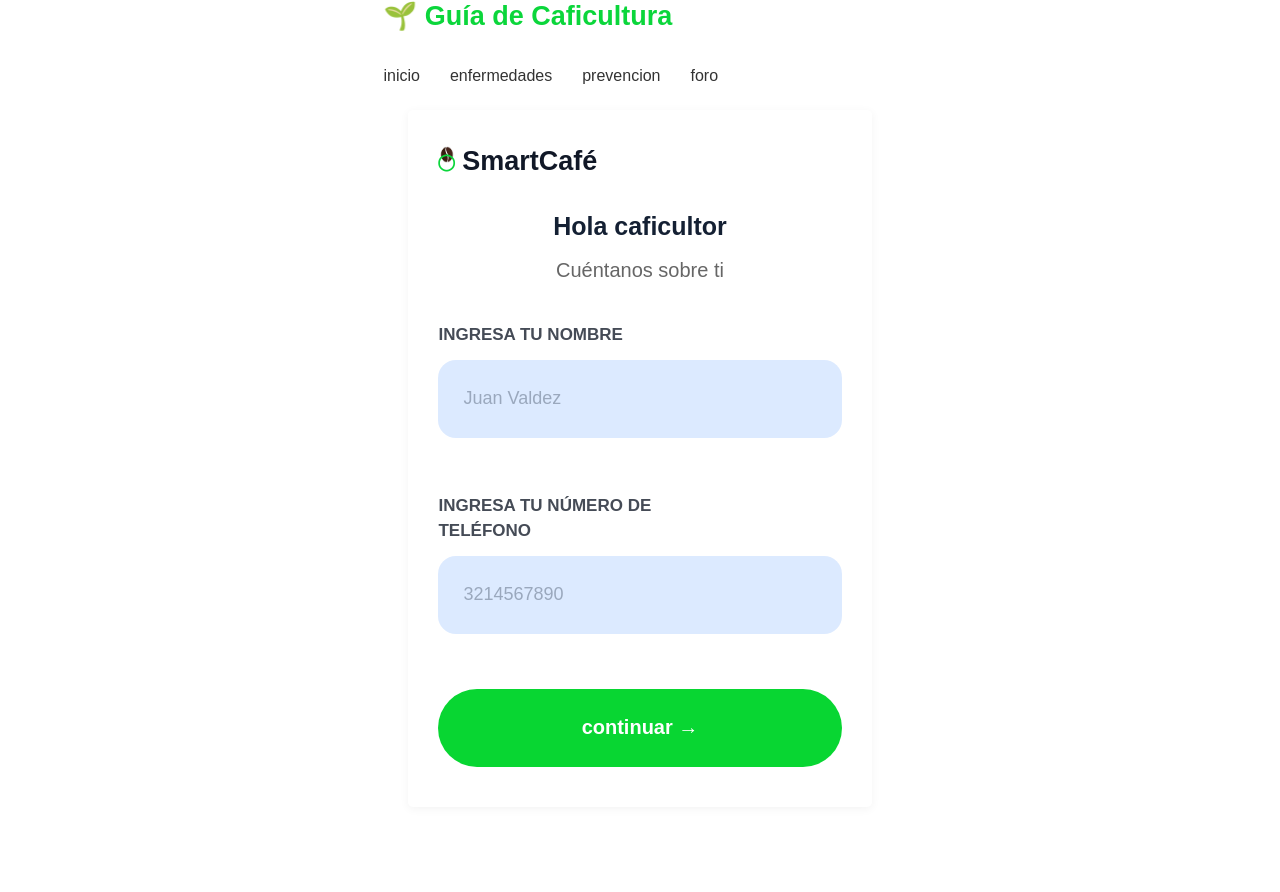
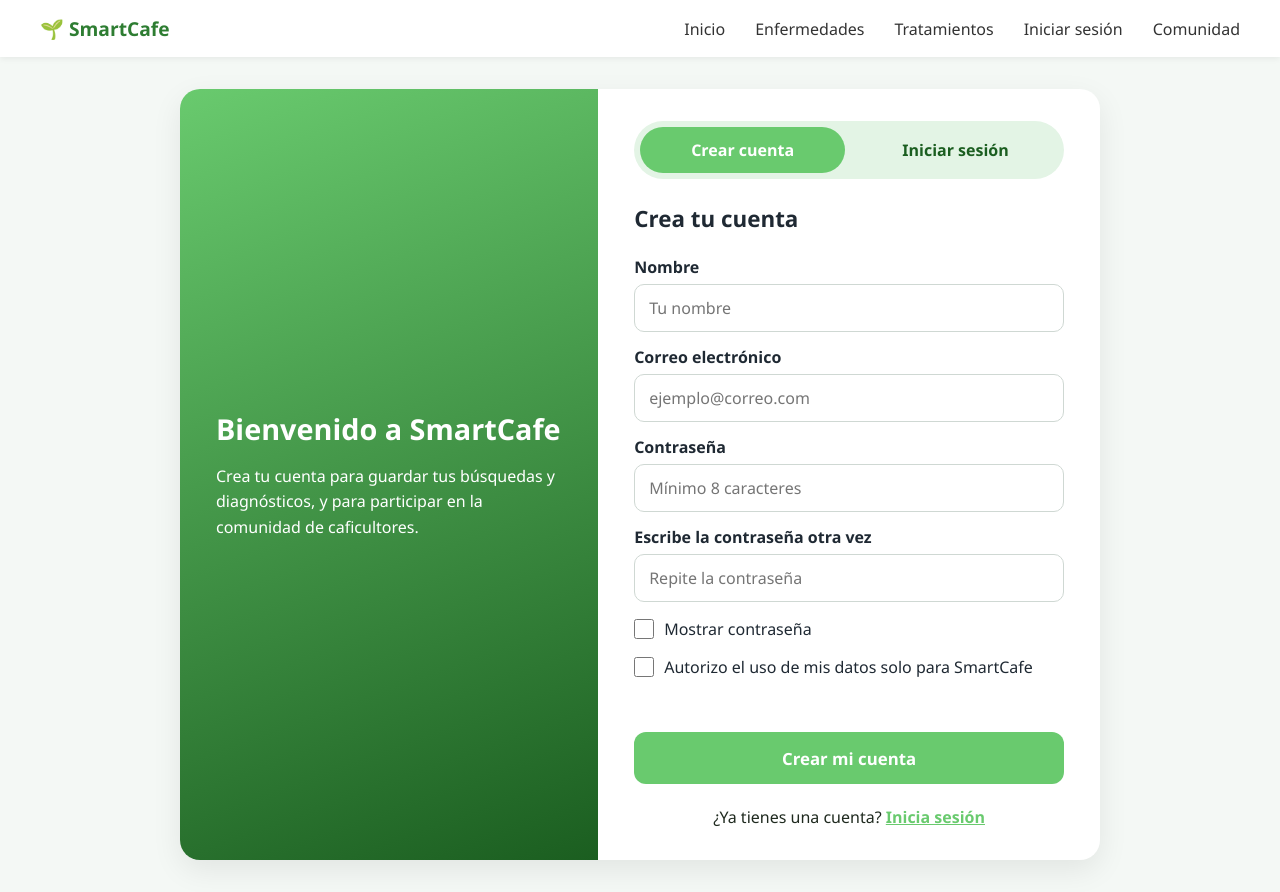
Before and after one commit to lilyromero015-sys/proyecto_frontend, a Flask app: page /login in a window 1280 px wide. Before the commit the page ends 767 px from the top, so only its background shows below. Run offline with Flask 3, Linux system fonts and the light colour scheme.

Commit message:
cambios mejorados

```diff
--- a/app.py
+++ b/app.py
@@ -1,5 +1,18 @@
-from flask import Flask, render_template
+import os
+import re
+
+from dotenv import load_dotenv
+from flask import Flask, jsonify, render_template, request
+from flask_sqlalchemy import SQLAlchemy
+
+load_dotenv()
+
 app = Flask(__name__)
+app.config["SQLALCHEMY_DATABASE_URI"] = os.getenv("DATABASE_URL")
+app.config["SQLALCHEMY_TRACK_MODIFICATIONS"] = False
+
+db = SQLAlchemy(app)
+
 
 @app.route('/')
 def index():
@@ -24,18 +37,58 @@ def tratamientos():
 
 
 
+class PlagaEnfermedad(db.Model):
+    __tablename__ = "plagas_enfermedades"
+
+    id_plaga = db.Column(db.Integer, primary_key=True)
+    nombre = db.Column(db.String(100), nullable=False)
+    nombre_cientifico = db.Column(db.String(150))
+    tipo = db.Column(db.String(20), nullable=False)
+    descripcion = db.Column(db.Text, nullable=False)
+    imagen_url = db.Column(db.String(255))
+
+    def to_dict(self):
+        return {
+            "nombre": self.nombre,
+            "nombre_cientifico": self.nombre_cientifico,
+            "tipo": self.tipo,
+            "descripcion": self.descripcion,
+            "imagen_url": self.imagen_url,
+        }
 
 
+# Solo letras (con tildes y ñ) y espacios
+PATRON_BUSQUEDA = re.compile(r"^[A-Za-zÁÉÍÓÚáéíóúÑñÜü ]+$")
 
 
+@app.route("/api/salud")
+def salud():
+    db.session.execute(db.text("SELECT 1"))
+    return jsonify({"mensaje": "Conexión con la base de datos correcta"})
 
 
+@app.route("/api/plagas/buscar")
+def buscar_plaga():
+    texto = request.args.get("q", "").strip()
 
+    # RF-01: validar el campo de búsqueda
+    if not texto:
+        return jsonify({"error": "Escribe el nombre de una plaga o enfermedad."}), 400
+    if len(texto) > 100:
+        return jsonify({"error": "El texto es muy largo. Usa máximo 100 letras."}), 400
+    if not PATRON_BUSQUEDA.match(texto):
+        return jsonify({"error": "Escribe solo letras, sin números ni símbolos."}), 400
 
+    resultados = PlagaEnfermedad.query.filter(
+        PlagaEnfermedad.nombre.ilike(f"%{texto}%")
+    ).all()
 
+    # RF-03: sin resultados
+    if not resultados:
+        return jsonify({"mensaje": "No encontramos resultados para tu búsqueda."}), 404
 
-
-
+    # RF-02: tarjetas con los datos
+    return jsonify({"resultados": [r.to_dict() for r in resultados]})
 
 
 
--- a/static/estilo.css
+++ b/static/estilo.css
@@ -20,6 +20,9 @@ body {
     background-color: #ffffff;
     padding: 15px 40px;
     box-shadow: 0 2px 6px rgba(0, 0, 0, 0.06);
+    position: sticky;
+    top: 0;
+    z-index: 1000;
 }
 
 .logo {
--- a/static/login.css
+++ b/static/login.css
@@ -1,234 +1,192 @@
-* {
-    margin: 0;
-    padding: 0;
-    box-sizing: border-box;
+:root {
+    --verde: #69ca6e;
+    --verde-oscuro: #1b5e20;
+    --verde-claro: #e3f4e5;
+    --texto: #1f2933;
+    --borde: #cfd8d3;
 }
 
-* NAVBAR */ .navbar {
+.acceso {
+    min-height: calc(100vh - 80px);
     display: flex;
     align-items: center;
-    justify-content: space-between;
-    background-color: #ffffff;
-    padding: 15px 40px;
-    box-shadow: 0 2px 6px rgba(0, 0, 0, 0.06);
+    justify-content: center;
+    padding: 32px 16px;
+    background: #f4f8f5;
 }
 
-.logo {
-    font-weight: bold;
-    font-size: 1.2rem;
-    color: #1f2a1f;
+.acceso-tarjeta {
+    display: grid;
+    grid-template-columns: 1fr 1.2fr;
+    width: 100%;
+    max-width: 920px;
+    background: #fff;
+    border-radius: 20px;
+    overflow: hidden;
+    box-shadow: 0 10px 30px rgba(0, 0, 0, 0.08);
 }
 
-.logo span {
-    color: #2e7d32;
+.acceso-lateral {
+    display: flex;
+    flex-direction: column;
+    justify-content: center;
+    gap: 16px;
+    padding: 48px 36px;
+    color: #fff;
+    background: linear-gradient(160deg, var(--verde), var(--verde-oscuro));
 }
 
-.nav-links {
-    display: flex;
-    gap: 30px;
+.acceso-lateral h1 {
+    margin: 0;
+    font-size: 1.8rem;
 }
 
-.nav-links a {
-    text-decoration: none;
-    color: #333;
-    font-weight: 500;
+.acceso-lateral p {
+    margin: 0;
+    line-height: 1.6;
 }
 
-.nav-links a:hover {
-    color: #2e7d32;
+.acceso-contenido {
+    padding: 32px 36px;
 }
 
-.nav-right {
+.pestanas {
     display: flex;
-    align-items: center;
-    gap: 15px;
+    gap: 8px;
+    margin-bottom: 24px;
+    padding: 6px;
+    border-radius: 999px;
+    background: var(--verde-claro);
 }
 
-.search-input {
-    padding: 8px 14px;
-    border-radius: 20px;
-    border: 1px solid #ddd;
-    outline: none;
-}
-
-.icon {
-    font-size: 1.2rem;
+.pestana {
+    flex: 1;
+    padding: 12px;
+    border: 0;
+    border-radius: 999px;
+    background: transparent;
+    color: var(--verde-oscuro);
+    font-size: 1rem;
+    font-weight: 600;
     cursor: pointer;
 }
 
-.avatar {
-    background: #2e7d32;
-    border-radius: 50%;
-    padding: 5px 8px;
+.pestana.activa {
+    background: var(--verde);
+    color: #fff;
 }
 
-
-
-
-body {
-
-    font-family: Arial, monospace, sans-serif;
-
-
-    background-size: cover;
-    background-position: center;
-    background-repeat: no-repeat;
-    background-attachment: fixed;
-
-    min-height: 100vh;
-
+.acceso-contenido form {
     display: flex;
-    justify-content: center;
-    align-items: center;
+    flex-direction: column;
+    gap: 6px;
 }
 
-.kfe {
-    background-image: url("/static/imgs/grano.jpg");
-    background-size: cover;
-    width: 100%;
-    height: 100%;
-    object-fit: cover;
-    transform: rotate(-90deg);
-    background-size: contain;
-    background-repeat: no-repeat;
+.acceso-contenido form[hidden] {
+    display: none;
 }
 
-.contenedor {
-    width: 100%;
-    max-width: 520px;
-    padding: 25px;
+.acceso-contenido h2 {
+    margin: 0 0 8px;
+    font-size: 1.4rem;
+    color: var(--texto);
 }
 
-/* Tarjeta principal */
-
-.login {
-    background-color: white;
-    padding: 35px 30px 40px;
-    border-radius: 5px;
-    box-shadow: 0 2px 10px rgba(0, 0, 0, 0.05);
+.acceso-contenido label {
+    margin-top: 8px;
+    font-weight: 600;
+    color: var(--texto);
 }
 
-/* Logo */
-
-.logo {
-    font-size: 27px;
-    font-weight: bold;
-    color: #111827;
-    margin-bottom: 35px;
+.acceso-contenido input[type="text"],
+.acceso-contenido input[type="email"],
+.acceso-contenido input[type="password"] {
+    min-height: 48px;
+    padding: 0 14px;
+    border: 1px solid var(--borde);
+    border-radius: 10px;
+    font-size: 1rem;
 }
 
-.logo span {
-    color: #0bd63b;
-    font-size: 27px;
+.acceso-contenido input:focus {
+    outline: 3px solid var(--verde-claro);
+    border-color: var(--verde);
 }
 
-/* Títulos */
-
-h1 {
-    text-align: center;
-    color: #142033;
-    font-size: 25px;
-    margin-bottom: 18px;
+.acceso-contenido .casilla {
+    display: flex;
+    align-items: center;
+    gap: 10px;
+    margin-top: 10px;
+    font-weight: 400;
 }
 
-.subtitulo {
-    text-align: center;
-    color: #666;
-    font-size: 20px;
-    margin-bottom: 40px;
+.acceso-contenido .casilla input {
+    width: 20px;
+    height: 20px;
+    accent-color: var(--verde);
 }
 
-/* Etiquetas */
-
-label {
-    display: block;
-    color: #454b56;
-    font-size: 17px;
-    font-weight: bold;
-    margin-bottom: 12px;
-    line-height: 1.5;
+.mensaje {
+    min-height: 24px;
+    margin: 10px 0 0;
+    font-weight: 600;
 }
 
-/* Campos */
-
-input {
-    width: 100%;
-    height: 78px;
-    border: none;
-    border-radius: 18px;
-    background-color: #dceaff;
-    padding: 0 25px;
-    font-size: 18px;
-    margin-bottom: 55px;
-    outline: none;
+.mensaje.error {
+    color: #b00020;
 }
 
-input::placeholder {
-    color: #9aa8bd;
+.mensaje.ok {
+    color: var(--verde-oscuro);
 }
 
-input:focus {
-    box-shadow: 0 0 0 2px #0bd63b;
-}
-
-/* Botón continuar */
-
-.login button {
-    width: 100%;
-    height: 78px;
-    border: none;
-    border-radius: 40px;
-    background-color: #08d632;
-    color: white;
-    font-size: 20px;
-    font-weight: bold;
+.boton-principal {
+    min-height: 52px;
+    margin-top: 8px;
+    border: 0;
+    border-radius: 12px;
+    background: var(--verde);
+    color: #fff;
+    font-size: 1.05rem;
+    font-weight: 700;
     cursor: pointer;
 }
 
-.login button:hover {
-    background-color: #06bd2c;
+.boton-principal:hover {
+    background: var(--verde-oscuro);
 }
 
+.cambio {
+    margin: 16px 0 0;
+    text-align: center;
+}
 
-/* Adaptación para celulares */
+.enlace {
+    padding: 0;
+    border: 0;
+    background: none;
+    color: var(--verde);
+    font-size: 1rem;
+    font-weight: 700;
+    text-decoration: underline;
+    cursor: pointer;
+}
 
-@media (max-width: 600px) {
-
-    body {
-        align-items: flex-start;
+@media (max-width: 800px) {
+    .acceso-tarjeta {
+        grid-template-columns: 1fr;
     }
 
-    .contenedor {
-        padding: 20px 15px;
-        margin-top: 30px;
+    .acceso-lateral {
+        padding: 24px;
     }
 
-    .login {
-        padding: 30px 20px;
+    .acceso-lateral h1 {
+        font-size: 1.4rem;
     }
 
-    .logo {
-        font-size: 24px;
-    }
-
-    h1 {
-        font-size: 23px;
-    }
-
-    .subtitulo {
-        font-size: 18px;
-    }
-
-    input {
-        height: 65px;
-        margin-bottom: 40px;
-    }
-
-    .login button {
-        height: 65px;
-    }
-
-    .opciones {
-        margin-top: 100px;
+    .acceso-contenido {
+        padding: 24px;
     }
 }
--- a/static/trata.css
+++ b/static/trata.css
@@ -33,6 +33,7 @@ body {
 .nav-links {
     display: flex;
     gap: 30px;
+
 }
 
 .nav-links a {
--- a/templates/index.html
+++ b/templates/index.html
@@ -14,7 +14,7 @@
     <header class="navbar">
         <div class="logo">
             <span class="logo-icono">🌿</span>
-            <a class="logo-nombre" href="index.html">CoffeeHealth AI</span>
+            <a class="logo-nombre" href="index.html">SmartCafe AI</span>
         </div>
 
         <nav class="menu">
--- a/templates/login.html
+++ b/templates/login.html
@@ -4,54 +4,103 @@
 <head>
     <meta charset="UTF-8">
     <meta name="viewport" content="width=device-width, initial-scale=1.0">
-    <title>SmartCafé</title>
-    <link rel="stylesheet" href="/static/login.css">
+    <title>SmartCafe - Crear cuenta o iniciar sesión</title>
+    <link rel="stylesheet" href="{{ url_for('static', filename='estilo.css') }}">
+    <link rel="stylesheet" href="{{ url_for('static', filename='login.css') }}">
 </head>
 
 <body>
-    <!-- NAVBAR -->
     <header class="navbar">
-        <div class="logo">🌱 <span>Guía de Caficultura</span></div>
+        <div class="logo">🌱 <span>SmartCafe</span></div>
         <nav class="nav-links">
-            <a href="/">inicio</a>
-            <a href="plagas">enfermedades</a>
-            <a href="tratamientos">prevencion</a>
-            <a href="foro">foro</a>
+            <a href="/">Inicio</a>
+            <a href="/plagas">Enfermedades</a>
+            <a href="/tratamientos">Tratamientos</a>
+            <a href="/acceso#entrar">Iniciar sesión</a>
+            <a href="/foro">Comunidad</a>
         </nav>
+    </header>
 
+    <main class="acceso">
+        <section class="acceso-tarjeta">
 
+            <aside class="acceso-lateral">
+                <h1>Bienvenido a SmartCafe</h1>
+                <p>Crea tu cuenta para guardar tus búsquedas y diagnósticos, y para participar en la comunidad de
+                    caficultores.</p>
+            </aside>
 
-
-        <link rel="stylesheet" href="/static/login.css">
-        <div class="contenedor">
-
-            <div class="login">
-
-                <!-- Logo -->
-                <div class="logo">
-                    <span class="kfe">◯</span> SmartCafé
+            <div class="acceso-contenido">
+                <div class="pestanas">
+                    <button type="button" id="pestana-registro" class="pestana activa">Crear cuenta</button>
+                    <button type="button" id="pestana-login" class="pestana">Iniciar sesión</button>
                 </div>
 
-                <h1>Hola caficultor</h1>
-                <p class="subtitulo">Cuéntanos sobre ti</p>
+                <!-- REGISTRO -->
+                <form id="form-registro" novalidate>
+                    <h2>Crea tu cuenta</h2>
 
-                <!-- Nombre -->
-                <label for="nombre">INGRESA TU NOMBRE</label>
-                <input type="text" id="nombre" placeholder="Juan Valdez">
+                    <label for="reg-nombre">Nombre</label>
+                    <input type="text" id="reg-nombre" autocomplete="name" placeholder="Tu nombre">
 
-                <!-- Teléfono -->
-                <label for="telefono">INGRESA TU NÚMERO DE<br> TELÉFONO</label>
-                <input type="tel" id="telefono" placeholder="3214567890">
+                    <label for="reg-correo">Correo electrónico</label>
+                    <input type="email" id="reg-correo" autocomplete="email" placeholder="ejemplo@correo.com">
 
-                <!-- Botón -->
-                <button onclick="continuar()">continuar →</button>
+                    <label for="reg-clave">Contraseña</label>
+                    <input type="password" id="reg-clave" autocomplete="new-password" placeholder="Mínimo 8 caracteres">
 
+                    <label for="reg-clave2">Escribe la contraseña otra vez</label>
+                    <input type="password" id="reg-clave2" autocomplete="new-password"
+                        placeholder="Repite la contraseña">
+
+                    <label class="casilla">
+                        <input type="checkbox" class="ver-clave" data-campos="reg-clave,reg-clave2">
+                        Mostrar contraseña
+                    </label>
+
+                    <label class="casilla">
+                        <input type="checkbox" id="reg-autorizo">
+                        Autorizo el uso de mis datos solo para SmartCafe
+                    </label>
+
+                    <p class="mensaje" id="mensaje-registro" role="alert"></p>
+                    <button type="submit" class="boton-principal">Crear mi cuenta</button>
+
+                    <p class="cambio">
+                        ¿Ya tienes una cuenta?
+                        <button type="button" class="enlace" id="ir-login">Inicia sesión</button>
+                    </p>
+                </form>
+
+                <!-- INICIO DE SESIÓN -->
+                <form id="form-login" hidden novalidate>
+                    <h2>Inicia sesión</h2>
+
+                    <label for="log-correo">Correo electrónico</label>
+                    <input type="email" id="log-correo" autocomplete="email" placeholder="ejemplo@correo.com">
+
+                    <label for="log-clave">Contraseña</label>
+                    <input type="password" id="log-clave" autocomplete="current-password" placeholder="Tu contraseña">
+
+                    <label class="casilla">
+                        <input type="checkbox" class="ver-clave" data-campos="log-clave">
+                        Mostrar contraseña
+                    </label>
+
+                    <p class="mensaje" id="mensaje-login" role="alert"></p>
+                    <button type="submit" class="boton-principal">Entrar</button>
+
+                    <p class="cambio">
+                        ¿Aún no tienes cuenta?
+                        <button type="button" class="enlace" id="ir-registro">Crea una aquí</button>
+                    </p>
+                </form>
             </div>
 
+        </section>
+    </main>
 
-        </div>
-
-
+    <script src="{{ url_for('static', filename='acceso.js') }}"></script>
 </body>
 
 </html>
```
Also changed, not shown: other parts of static/estilo.css (+35 -0 lines), static/buscador.js (added, +75 -0 lines), templates/foro.html (+5 -5 lines), templates/plagas.html (+9 -5 lines), templates/tratamientos.html (+4 -4 lines), static/funciones.js (deleted).
